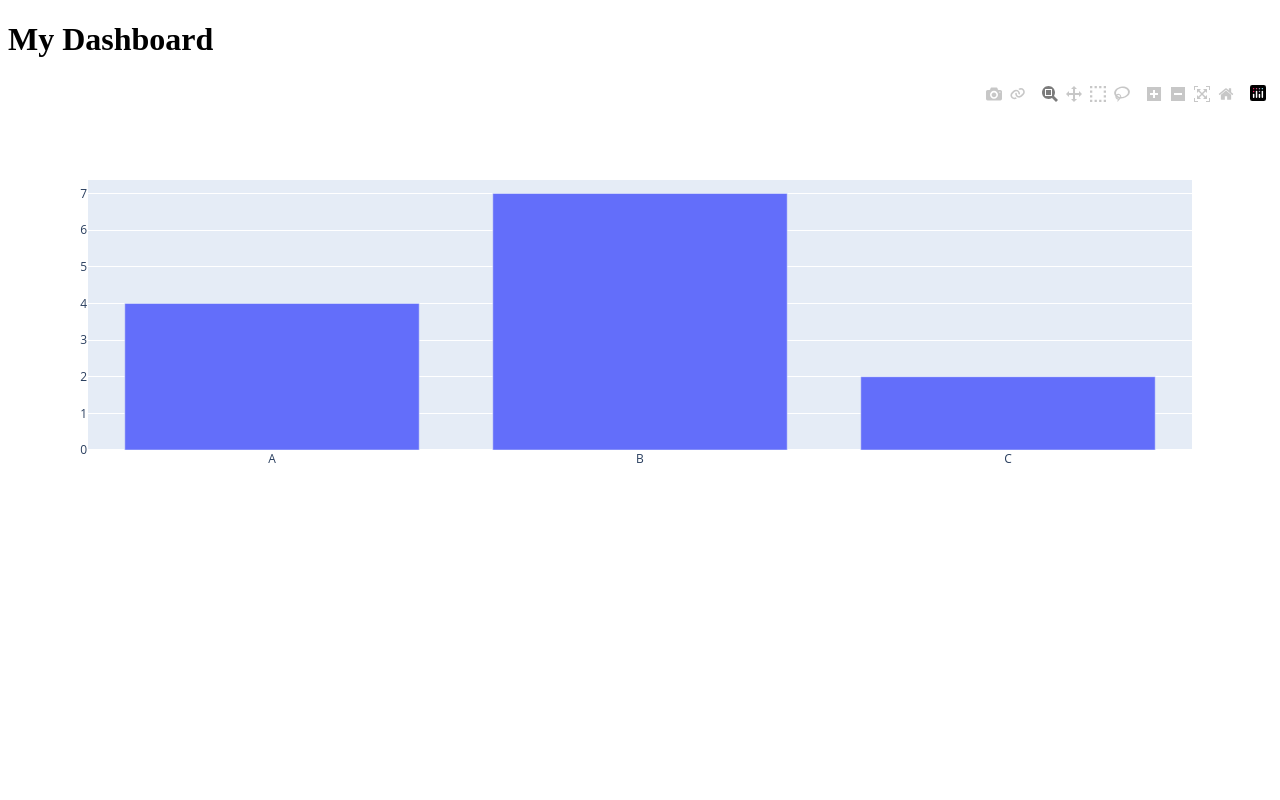
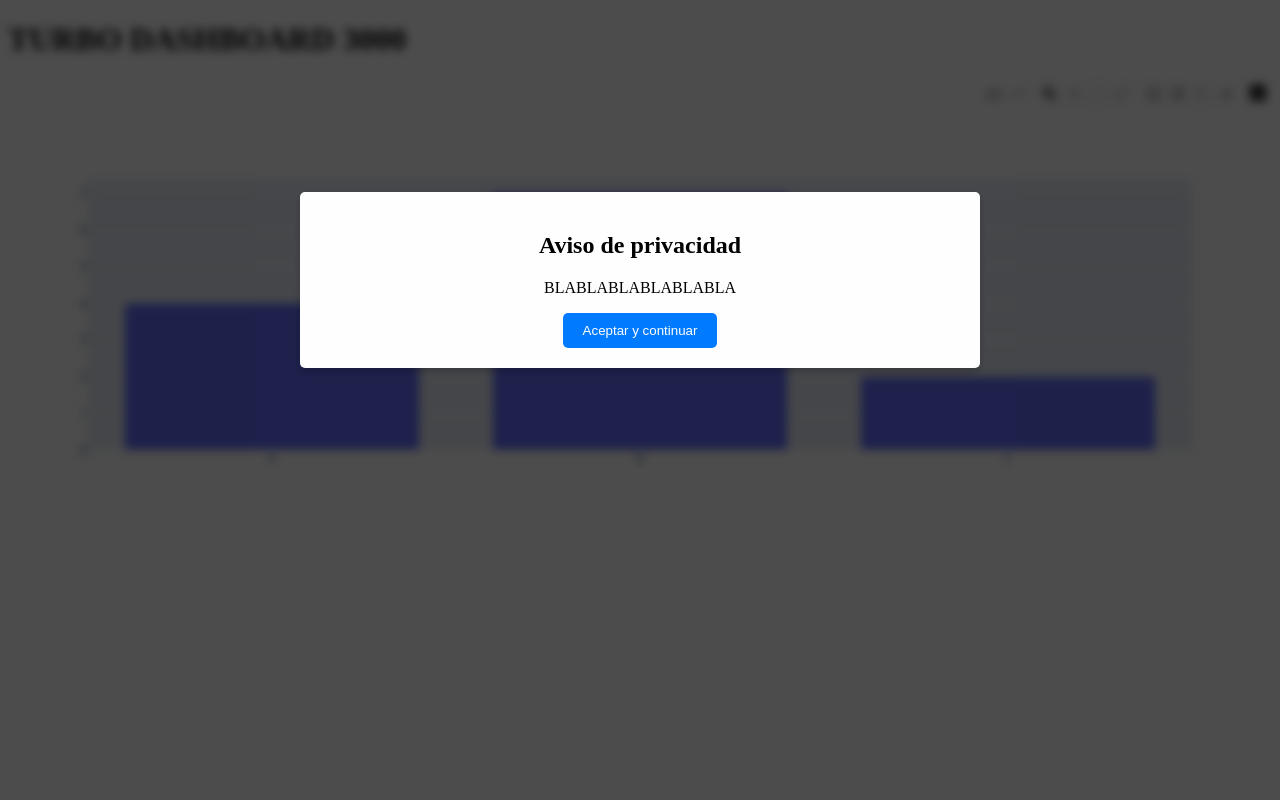
Before and after one commit to rafmirh/guardian.ia, a Flask app: page /dashboard in a window 1280 px wide. Run offline with Flask 3, Linux system fonts and the light colour scheme.

Commit message:
aviso de privacidad

```diff
--- a/backend/templates/dashboard.html
+++ b/backend/templates/dashboard.html
@@ -1,13 +1,74 @@
-<!-- templates/dashboard.html -->
 <!DOCTYPE html>
 <html lang="en">
 <head>
     <meta charset="UTF-8">
     <title>Dashboard</title>
+    <style>
+        /* Modal styles */
+        .modal {
+            display: block; /* Show by default */
+            position: fixed;
+            z-index: 1000;
+            left: 0;
+            top: 0;
+            width: 100%;
+            height: 100%;
+            overflow: auto;
+            background-color: rgba(0, 0, 0, 0.7); /* Obfuscate background */
+        }
+
+        .modal-content {
+            background-color: #fefefe;
+            margin: 15% auto;
+            padding: 20px;
+            border-radius: 5px;
+            width: 50%;
+            text-align: center;
+            box-shadow: 0px 4px 8px rgba(0,0,0,0.2);
+        }
+
+        #dashboard-container.modal-blur {
+            filter: blur(5px);
+            pointer-events: none;
+        }
+
+        .close-button {
+            background-color: #007BFF;
+            color: white;
+            padding: 10px 20px;
+            border: none;
+            border-radius: 5px;
+            cursor: pointer;
+        }
+
+        .close-button:hover {
+            background-color: #0056b3;
+        }
+    </style>
 </head>
 <body>
-    <h1>My Dashboard</h1>
-    <!-- Inject the Plotly graph -->
+
+<!-- Modal Window -->
+<div id="privacy-modal" class="modal">
+    <div class="modal-content">
+        <h2>Aviso de privacidad</h2>
+        <p>BLABLABLABLABLABLA</p>
+        <button class="close-button" onclick="closeModal()">Aceptar y continuar</button>
+    </div>
+</div>
+
+<!-- Dashboard Container -->
+<div id="dashboard-container" class="modal-blur">
+    <h1>TURBO DASHBOARD 3000</h1>
     {{ plot_div|safe }}
+</div>
+
+<script>
+    function closeModal() {
+        document.getElementById('privacy-modal').style.display = 'none';
+        document.getElementById('dashboard-container').classList.remove('modal-blur');
+    }
+</script>
+
 </body>
 </html>
```
